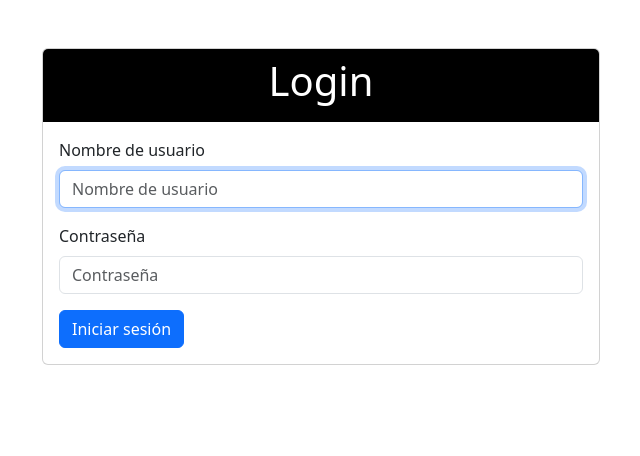
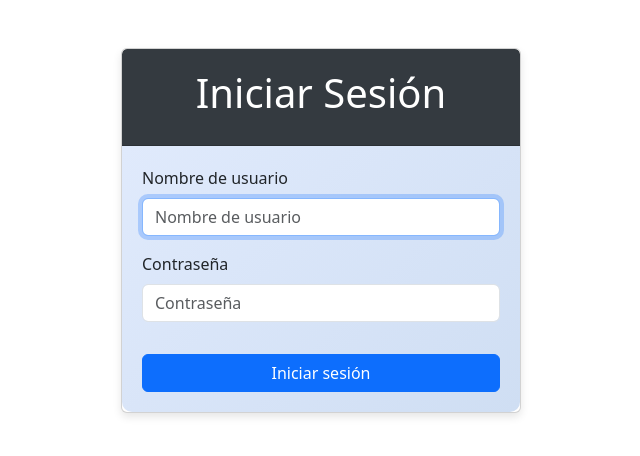
Before and after one commit to gaos180/denuncias, a Django app: page /login/ in a window 1280 px wide. Shown: the part 62-518 px from the top of the page, without its empty margins (319-959 px from the left). Run offline with Django 5.2, Linux system fonts and the light colour scheme; some libraries are stand-ins or nearby versions.

Commit message:
se ha mejorado la visual

```diff
--- a/sistema_denuncias/denuncias_ciudadanas/website/templates/website/login_1.html
+++ b/sistema_denuncias/denuncias_ciudadanas/website/templates/website/login_1.html
@@ -1,13 +1,13 @@
 {% extends "./mapa.html" %} {% load bootstrap5 %} {% block content %}
 <div class="container d-flex flex-wrap justify-content-center pt-5">
-  <div class="card w-50">
-    <div class="card-header bg-black text-white text-center rounded-lg">
-      <h1>Login</h1>
+  <div class="card login-card">
+    <div class="card-header card-header-login text-center rounded-lg">
+      <h1>Iniciar Sesión</h1>
     </div>
-    <div class="card-body">
+    <div class="card-body card-body-login">
       <form method="POST">
         {% csrf_token %} {% bootstrap_form form %}
-        <button type="submit" class="btn btn-primary">Iniciar sesión</button>
+        <button type="submit" class="btn btn-primary w-100 mt-3">Iniciar sesión</button>
       </form>
     </div>
   </div>
--- a/sistema_denuncias/denuncias_ciudadanas/website/templates/website/mapa.html
+++ b/sistema_denuncias/denuncias_ciudadanas/website/templates/website/mapa.html
@@ -2,21 +2,52 @@
 <html>
 <head>
     <title>Mapa</title>
+    <style>
     {% if request.user.is_authenticated %}
-    <style>
+
         #map {
             height: 90vh;
         }
-    </style>
     {% else %}
-    <style>
+
         #map {
             height: 90vh;
         }
-    </style>
 
     {% endif %}
+    .login-card {
+        width: 100%;
+        max-width: 400px; /* Ancho máximo para el formulario */
+        margin: auto;
+        border: 1px solid #e0e0e0;
+        box-shadow: 0 4px 8px rgba(0, 0, 0, 0.1); /* Sombra ligera */
+        border-radius: 10px;
+        overflow: hidden;
+        }
 
+
+        .login-card .card-header-login {
+        background-color: #343a40; /* Fondo oscuro */
+        color: #ffffff; /* Texto blanco */
+        padding: 20px 0;
+        }
+
+        .login-card .card-body-login {
+        padding: 20px;
+        background: linear-gradient(135deg, #e0eafc, #cfdef3); /* Degradado de colores suaves */
+        border-radius: 0 0 10px 10px; /* Esquinas redondeadas en la parte inferior *
+        }
+
+        .login-card .btn-primary {
+        background-color: #007bff; /* Azul primario */
+        border-color: #007bff;
+        }
+
+        .login-card .btn-primary:hover {
+        background-color: #0056b3; /* Azul más oscuro al pasar el ratón */
+        border-color: #0056b3;
+        }
+    </style>
 
     <script src="https://maps.googleapis.com/maps/api/js?key=AIzaSyAePnBZc6RcvZGWf0a9twNHbWDxSmln3Gg&callback=initMap" async defer></script>
 
```
Also changed, not shown: sistema_denuncias/denuncias_ciudadanas/website/templates/website/lista.html (+5 -5 lines), sistema_denuncias/denuncias_ciudadanas/website/templates/website/lista_user.html (+5 -5 lines).
